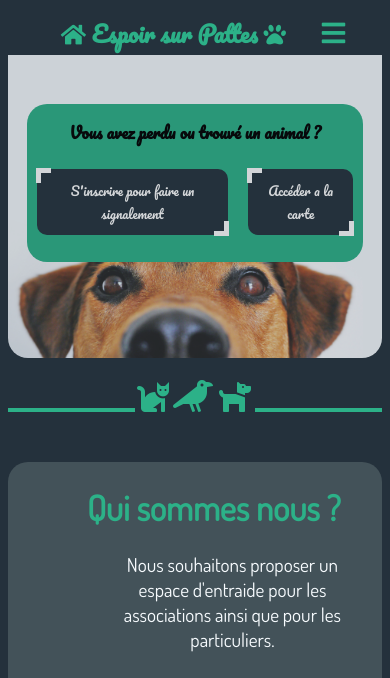
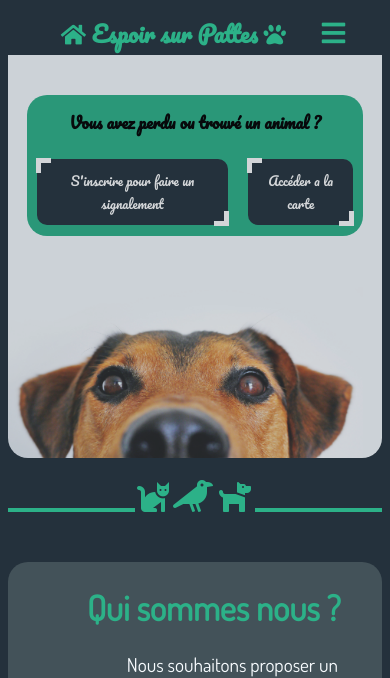
Before and after one commit to MarieCharton/EspoirSurPattes-TP, a Symfony app: template templates/homepage/homepage.html.twig in a window 390 px wide. Shown: the top 678 px of the page. Run offline with Twig, Linux system fonts and the light colour scheme; the template is opened without the code that fills it, so the values that code supplies are empty; some libraries are stand-ins or nearby versions.

Commit message:
responsive banner

```diff
--- a/public/css/base/banner/banner.scss
+++ b/public/css/base/banner/banner.scss
@@ -144,13 +144,13 @@
 @media (max-width:767px){
     .banner{
         width: 100%;
-        height:350px;
+        height:450px;
         h2{
             font-size: 1em;
         }
         .right-content{
             width: 100%;
-            // height: 100%;
+            height: 70%;
             // float: right;
             // display: flex;
         }
--- a/public/css/style.css
+++ b/public/css/style.css
@@ -168,12 +168,13 @@
 @media (max-width: 767px) {
   .banner, .banner-homepage, .banner-map, .banner-contact, .banner-news {
     width: 100%;
-    height: 350px;
+    height: 450px;
     /*=====BOUTON====*/ }
     .banner h2, .banner-homepage h2, .banner-map h2, .banner-contact h2, .banner-news h2 {
       font-size: 1em; }
     .banner .right-content, .banner-homepage .right-content, .banner-map .right-content, .banner-contact .right-content, .banner-news .right-content {
-      width: 100%; }
+      width: 100%;
+      height: 70%; }
     .banner .banner-content, .banner-homepage .banner-content, .banner-map .banner-content, .banner-contact .banner-content, .banner-news .banner-content {
       padding: 0px;
       height: 45%;
--- a/templates/homepage/layout/_animal_section.html.twig
+++ b/templates/homepage/layout/_animal_section.html.twig
@@ -2,7 +2,7 @@
 <div class="section">
 	<div class="intro-card">
 		<h1><i class="fas fa-bell"></i> Les derniers animaux signalés</h1>
-		<a class="card-access" href="{{path("animal_create")}}">Acceder a la carte</a>
+		<a class="card-access" href="{{path("map")}}">Acceder a la carte</a>
 	</div>
 	<div class="polaroids owl-carousel">
 		{% for animal in animals %}
```
Also changed, not shown: 2 other files.
